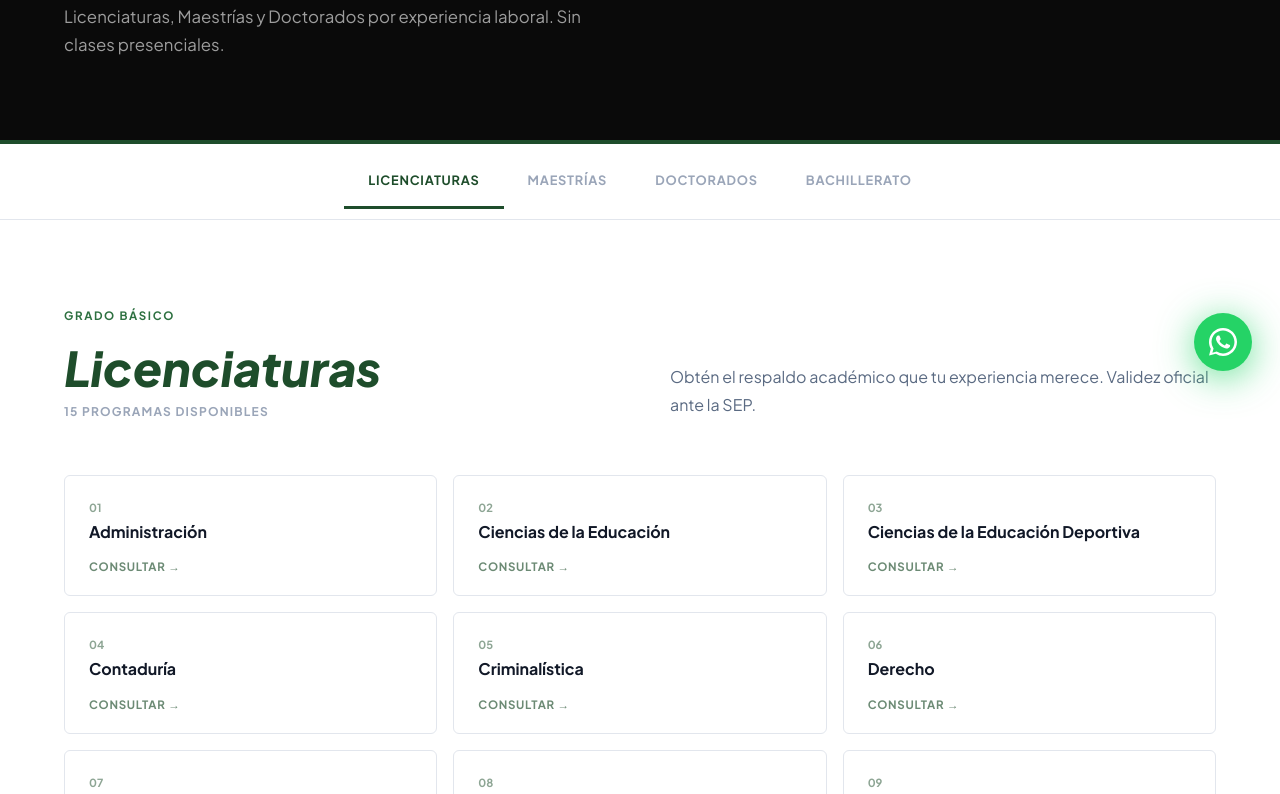
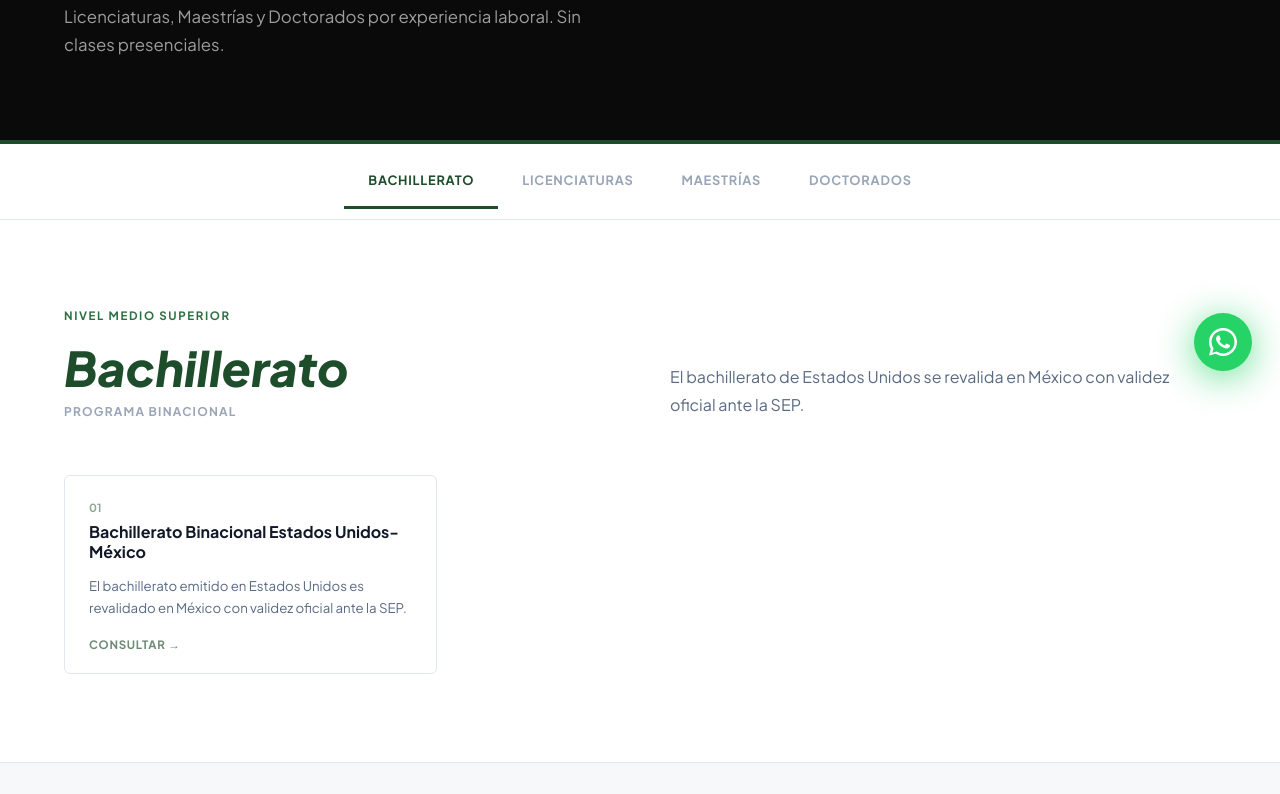
Before and after one commit to CarlosMartzCam/GestoriaEscolar, a plain HTML site: page servicios.html in a window 1280 px wide. Shown: the part 401-1195 px from the top of the page. Drawn offline with Linux system fonts and the light colour scheme.

Commit message:
orden bachillerato y footer

```diff
--- a/components.js
+++ b/components.js
@@ -46,6 +46,7 @@ const FOOTER_HTML = `
     <div class="footer-col">
       <h4>Programas</h4>
       <ul>
+        <li><a href="servicios.html#bachillerato">Bachillerato</a></li>
         <li><a href="servicios.html#licenciaturas">Licenciaturas</a></li>
         <li><a href="servicios.html#maestrias">Maestrías</a></li>
         <li><a href="servicios.html#doctorados">Doctorados</a></li>
--- a/servicios.html
+++ b/servicios.html
@@ -81,12 +81,33 @@
 
 <nav class="prog-nav">
   <div class="prog-nav-inner">
-    <a href="#licenciaturas" class="prog-tab active">Licenciaturas</a>
+    <a href="#bachillerato" class="prog-tab active">Bachillerato</a>
+    <a href="#licenciaturas" class="prog-tab">Licenciaturas</a>
     <a href="#maestrias" class="prog-tab">Maestrías</a>
     <a href="#doctorados" class="prog-tab">Doctorados</a>
-    <a href="#bachillerato" class="prog-tab">Bachillerato</a>
   </div>
 </nav>
+
+<section class="prog-section" id="bachillerato">
+  <div class="prog-section-inner">
+    <div class="prog-section-header">
+      <div>
+        <span class="section-label section-label-green">Nivel medio superior</span>
+        <h2 class="prog-section-title"><em>Bachillerato</em></h2>
+        <p class="prog-count">Programa binacional</p>
+      </div>
+      <p class="section-sub">El bachillerato de Estados Unidos se revalida en México con validez oficial ante la SEP.</p>
+    </div>
+    <div class="prog-grid">
+      <div class="prog-item reveal" style="grid-column:1/2">
+        <div class="prog-item-num">01</div>
+        <h3 class="prog-item-name">Bachillerato Binacional Estados Unidos-México</h3>
+        <p style="font-size:0.83rem;color:var(--gray-600);line-height:1.6;margin-bottom:14px;">El bachillerato emitido en Estados Unidos es revalidado en México con validez oficial ante la SEP.</p>
+        <a href="https://wa.me/525516502103" target="_blank" class="prog-item-cta">Consultar →</a>
+      </div>
+    </div>
+  </div>
+</section>
 
 <section class="prog-section" id="licenciaturas">
   <div class="prog-section-inner">
@@ -157,27 +178,6 @@
   </div>
 </section>
 
-<section class="prog-section" id="bachillerato">
-  <div class="prog-section-inner">
-    <div class="prog-section-header">
-      <div>
-        <span class="section-label section-label-green">Nivel medio superior</span>
-        <h2 class="prog-section-title"><em>Bachillerato</em></h2>
-        <p class="prog-count">Programa binacional</p>
-      </div>
-      <p class="section-sub">Válido en México y Estados Unidos. Se revalida ante las autoridades educativas mexicanas.</p>
-    </div>
-    <div class="prog-grid">
-      <div class="prog-item reveal" style="grid-column:1/2">
-        <div class="prog-item-num">01</div>
-        <h3 class="prog-item-name">Bachillerato Binacional México-Estados Unidos</h3>
-        <p style="font-size:0.83rem;color:var(--gray-600);line-height:1.6;margin-bottom:14px;">Reconocido en ambos países. Con validez oficial y revalidación ante la SEP en México.</p>
-        <a href="https://wa.me/525516502103" target="_blank" class="prog-item-cta">Consultar →</a>
-      </div>
-    </div>
-  </div>
-</section>
-
 <div class="prog-cta">
   <div class="prog-cta-inner reveal">
     <h2>¿No encuentras tu área? <em>Consúltanos</em></h2>
@@ -193,7 +193,7 @@
 <script src="components.js"></script>
 <script>
   initComponents('servicios');
-  const secs = ['licenciaturas','maestrias','doctorados'];
+  const secs = ['bachillerato','licenciaturas','maestrias','doctorados'];
   const tabs = document.querySelectorAll('.prog-tab');
   window.addEventListener('scroll', () => {
     let cur = secs[0];
```
